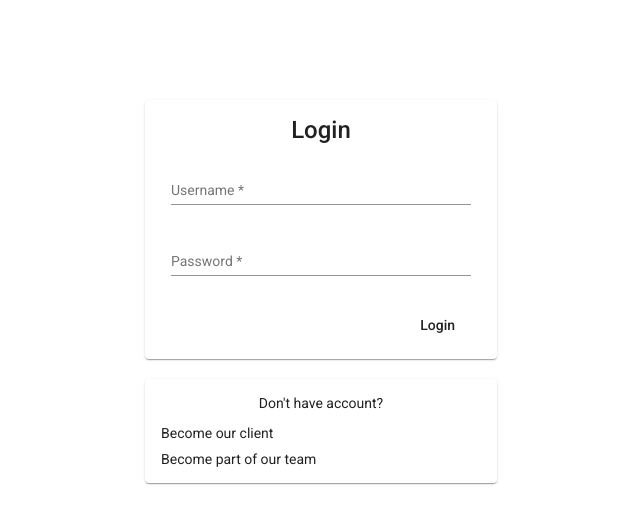
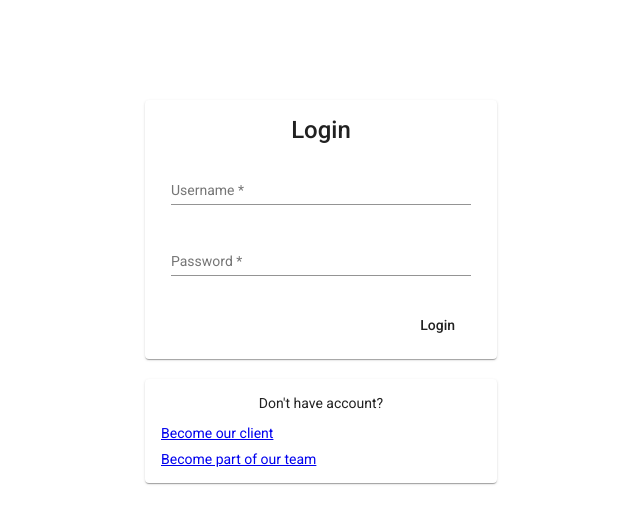
Before and after one commit to moscaluconstantin/ReservationsManager, an Angular app in the folder ReservationsManager/ReservationsManager.Angular/: page /login in a window 1280 px wide. Shown: the top 524 px of the page, without its empty margins (319-959 px from the left). Built offline with nearby package versions, Linux system fonts and the light colour scheme.

Commit message:
Add routing to register pages.

```diff
--- a/ReservationsManager/ReservationsManager.Angular/src/app/app-routing.module.ts
+++ b/ReservationsManager/ReservationsManager.Angular/src/app/app-routing.module.ts
@@ -1,9 +1,13 @@
 import { NgModule } from '@angular/core';
 import { RouterModule, Routes } from '@angular/router';
 import { LoginComponent } from './modules/login/login.component';
+import { RegisterEmployeeComponent } from './modules/register/register-employee/register-employee.component';
+import { RegisterUserComponent } from './modules/register/register-user/register-user.component';
 
 const routes: Routes = [
   { path: 'login', component: LoginComponent },
+  { path: 'register-user', component: RegisterUserComponent },
+  { path: 'register-employee', component: RegisterEmployeeComponent },
   { path: '', redirectTo: '/login', pathMatch: 'full' },
 ];
 
--- a/ReservationsManager/ReservationsManager.Angular/src/app/modules/login/login.component.html
+++ b/ReservationsManager/ReservationsManager.Angular/src/app/modules/login/login.component.html
@@ -41,7 +41,17 @@
 <mat-card>
   <mat-card-content>
     <p class="card-bottom-line">Don't have account?</p>
-    <a routerlink="">Become our client</a>
-    <a routerlink="">Become part of our team</a>
+    <a
+      routerLink="/register-user"
+      routerLinkActive="active"
+      ariaCurrentWhenActive="page"
+      >Become our client</a
+    >
+    <a
+      routerLink="/register-employee"
+      routerLinkActive="active"
+      ariaCurrentWhenActive="page"
+      >Become part of our team</a
+    >
   </mat-card-content>
 </mat-card>
--- a/ReservationsManager/ReservationsManager.Angular/src/app/modules/login/login.module.ts
+++ b/ReservationsManager/ReservationsManager.Angular/src/app/modules/login/login.module.ts
@@ -3,10 +3,11 @@ import { CommonModule } from '@angular/common';
 import { LoginComponent } from './login.component';
 import { MaterialModule } from 'src/app/material.module';
 import { ReactiveFormsModule } from '@angular/forms';
+import { RouterModule } from '@angular/router';
 
 @NgModule({
   declarations: [LoginComponent],
-  imports: [CommonModule, MaterialModule, ReactiveFormsModule],
+  imports: [CommonModule, MaterialModule, ReactiveFormsModule, RouterModule],
   exports: [LoginComponent],
 })
 export class LoginModule {}
--- /dev/null
+++ b/ReservationsManager/ReservationsManager.Angular/src/app/modules/register/register-employee/register-employee.component.html
@@ -0,0 +1 @@
+<p>register-employee works!</p>
--- /dev/null
+++ b/ReservationsManager/ReservationsManager.Angular/src/app/modules/register/register-employee/register-employee.component.ts
@@ -0,0 +1,15 @@
+import { Component, OnInit } from '@angular/core';
+
+@Component({
+  selector: 'app-register-employee',
+  templateUrl: './register-employee.component.html',
+  styleUrls: ['./register-employee.component.css']
+})
+export class RegisterEmployeeComponent implements OnInit {
+
+  constructor() { }
+
+  ngOnInit(): void {
+  }
+
+}
--- /dev/null
+++ b/ReservationsManager/ReservationsManager.Angular/src/app/modules/register/register-user/register-user.component.html
@@ -0,0 +1 @@
+<p>register-user works!</p>
--- /dev/null
+++ b/ReservationsManager/ReservationsManager.Angular/src/app/modules/register/register-user/register-user.component.ts
@@ -0,0 +1,15 @@
+import { Component, OnInit } from '@angular/core';
+
+@Component({
+  selector: 'app-register-user',
+  templateUrl: './register-user.component.html',
+  styleUrls: ['./register-user.component.css']
+})
+export class RegisterUserComponent implements OnInit {
+
+  constructor() { }
+
+  ngOnInit(): void {
+  }
+
+}
```
Also changed, not shown: ReservationsManager/ReservationsManager.Angular/src/app/modules/register/register-employee/register-employee.module.ts (added, +15 -0 lines), ReservationsManager/ReservationsManager.Angular/src/app/modules/register/register-user/register-user.module.ts (added, +15 -0 lines), ReservationsManager/ReservationsManager.Angular/src/app/modules/register/register-employee/register-employee.component.css (added), ReservationsManager/ReservationsManager.Angular/src/app/modules/register/register-user/register-user.component.css (added), 2 other files (tests, documents, lock files or other folders).
